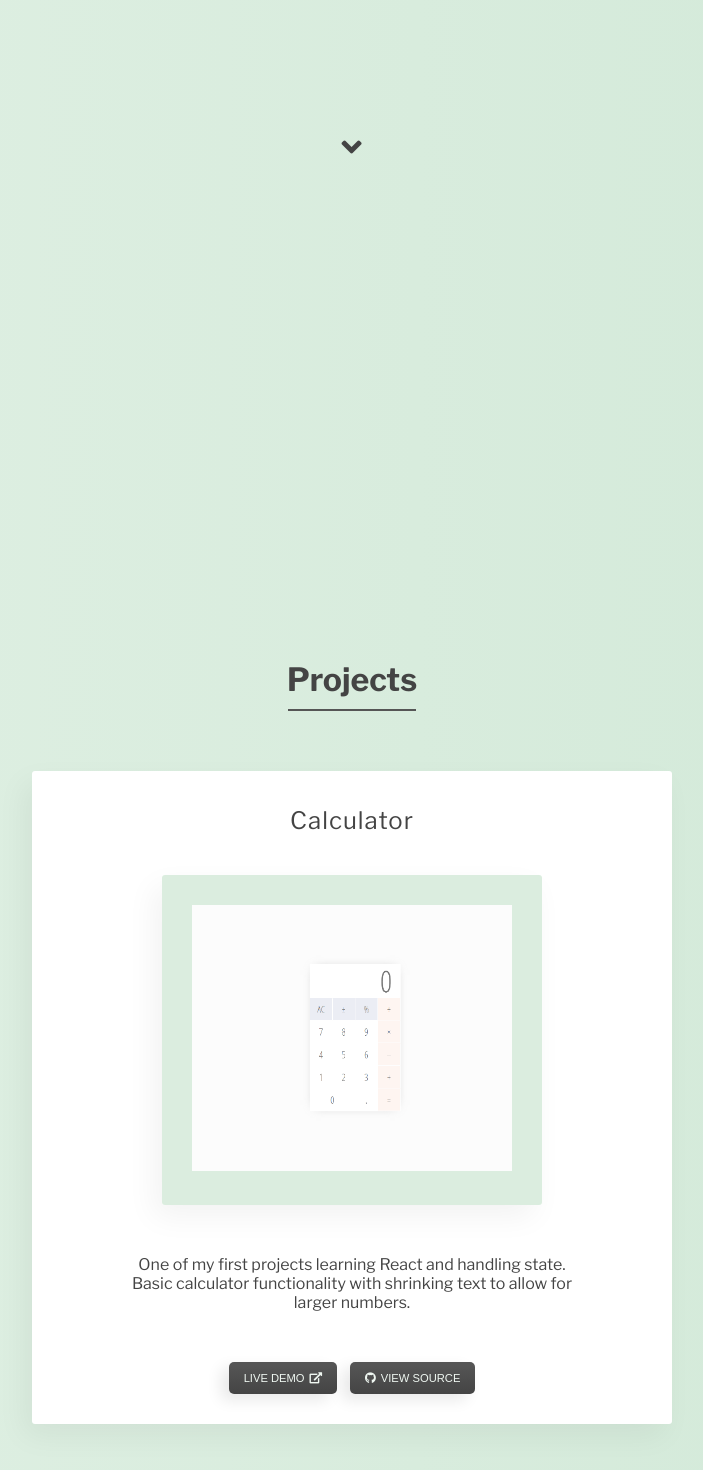
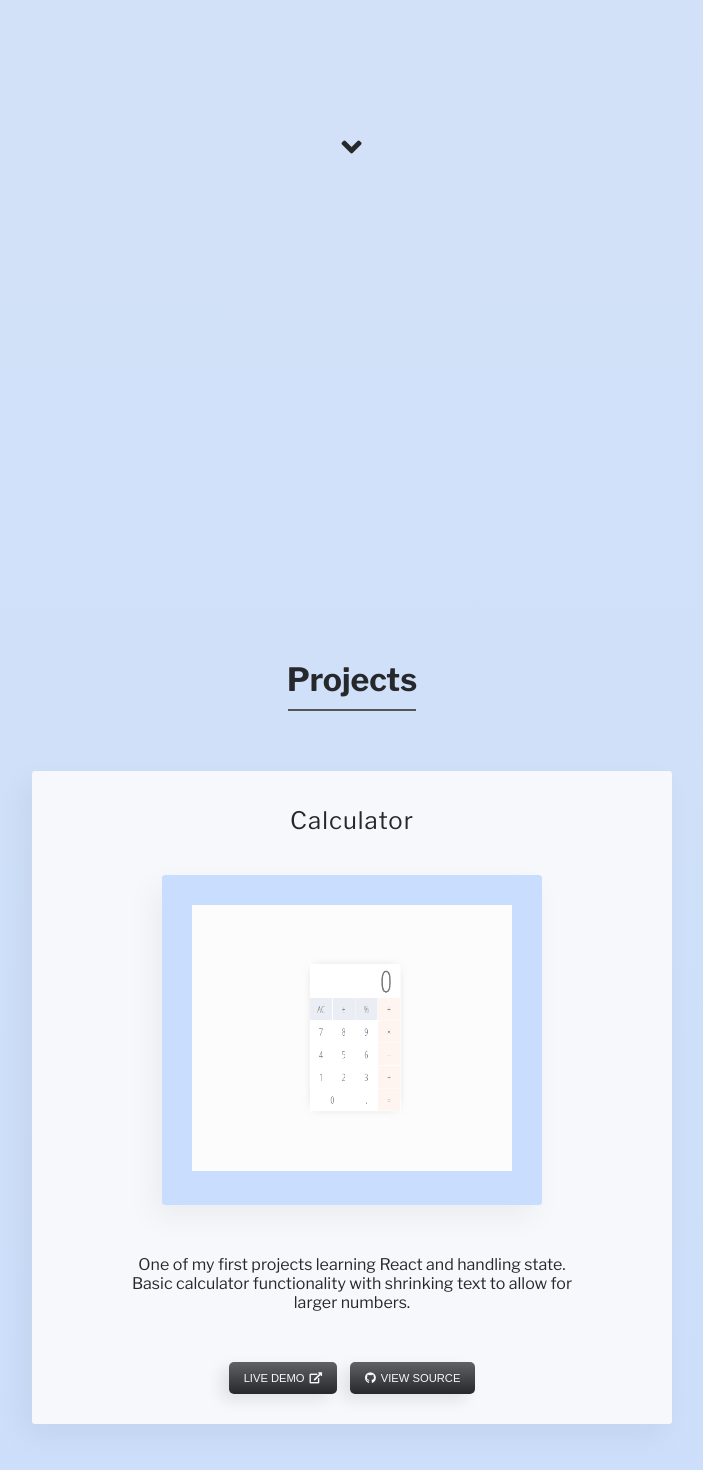
Before and after one commit to MatthieuNadeau96/My-Portfolio, a React (Create React App) app: page / in a window 1280 px wide. Shown: the part 320-1790 px from the top of the page, without its empty margins (288-991 px from the left). Built offline with nearby package versions, Linux system fonts and the light colour scheme; the HTML template or start-up script is replaced by a standard one.

Commit message:
Big style changes: changed color palette

```diff
--- a/src/App.css
+++ b/src/App.css
@@ -8,11 +8,16 @@
   margin: 0;
   padding: 0;
   font-family: 'Libre Franklin', sans-serif;
+  background: #8EB6F2;
+  background: -webkit-linear-gradient(0deg, #bfd8ff, #d4e2f7);
+  background: linear-gradient(0deg, #bfd8ff, #d4e2f7);
+
+
+
 }
 
 .home-section {
   text-align: center;
-  background: inherit;
   height: 100vh;
   width: 100%;
   top: 0;
@@ -22,7 +27,7 @@
 
 
 .landing-text {
-  color: #444444;
+  color: #27282B;
   margin: 40vh auto;
 }
 
@@ -42,7 +47,7 @@
 }
 
 .down-arrow {
-  color: #444;
+  color: #27282B;
   font-size: 2em;
   cursor: pointer;
   margin-top: 15%;
@@ -81,7 +86,7 @@
 
 
 .project-title {
-  color: #444;
+  color: #27282B;
   font-size: 2em;
   margin-top: 0;
   font-weight: bold;
@@ -96,16 +101,15 @@
 
 .project-section {
   padding: 30px 0;
-  background: inherit;
   text-align: center;
   width: 100%;
   height: 100%;
 }
 
 .project-card {
-  color: #444;
+  color: #27282B;
   border-radius: 3px;
-  background: #fff;
+  background: #F7F8FC;
   margin: 60px auto;
   width: 50%;
   height: 70%;
@@ -119,7 +123,7 @@
   width: 50%;
   margin: 10px auto 30px auto;
   padding: 30px;
-  background: rgba(210, 233, 216, .8);
+  background: rgba(191, 216, 255, .8);
   box-shadow: -8px 12px 30px 0px rgba(0, 0, 0, 0.05);
   border-radius: 3px;
 }
@@ -180,20 +184,18 @@
   padding: 10px 15px;
   margin: 0 1%;
   transition: 300ms;
-  background: linear-gradient( 180deg, #555 10%, #444);
-  color: #eff7f1;
+  background: linear-gradient( to bottom, #616264, #27282B);
+  color: #F7F8FC;
   border-radius: 5px;
   box-shadow: -8px 6px 15px 0px rgba(0, 0, 0, 0.09);
 }
 
 .card-btns a {
-  color: #eff7f1;
   text-decoration: none;
 }
 
 .card-btns button:hover {
-  opacity: .95;
-  background: linear-gradient( 180deg, #666 10%, #444);
+  opacity: .9;
 }
 
 @media (max-width: 630px ) {
@@ -214,13 +216,12 @@
 
 .contact-section {
   padding: 25px 0 0 0;
-  background: inherit;
   text-align: center;
   width: 100%;
 }
 
 .contact-title {
-  color: #444;
+  color: #27282B;
   font-size: 2em;
   margin-top: 0;
   padding: 20px 0;
@@ -252,12 +253,12 @@
 .social-links ul li a {
   font-size: 1.7em;
   text-decoration: none;
-  color: #444;
-  transition: 250ms;
+  color: #27282B;
+  transition: 200ms;
 }
 
 .social-links ul a:hover {
-  opacity: .8;
+  opacity: .6;
 }
 
 .contact-underline {
--- a/src/index.css
+++ b/src/index.css
@@ -2,7 +2,14 @@ body {
   margin: 0;
   padding: 0;
   font-family: sans-serif;
-  background: linear-gradient(90deg, #Deefe2 10%, #D2E9D8);
+  background: #4AC29A;  /* fallback for old browsers */
+background: -webkit-linear-gradient(to bottom, #BDFFF3, #4AC29A);  /* Chrome 10-25, Safari 5.1-6 */
+background: linear-gradient(to bottom, #BDFFF3, #4AC29A); /* W3C, IE 10+/ Edge, Firefox 16+, Chrome 26+, Opera 12+, Safari 7+ */
+
+
+
+
+
 }
 
 html {
```
